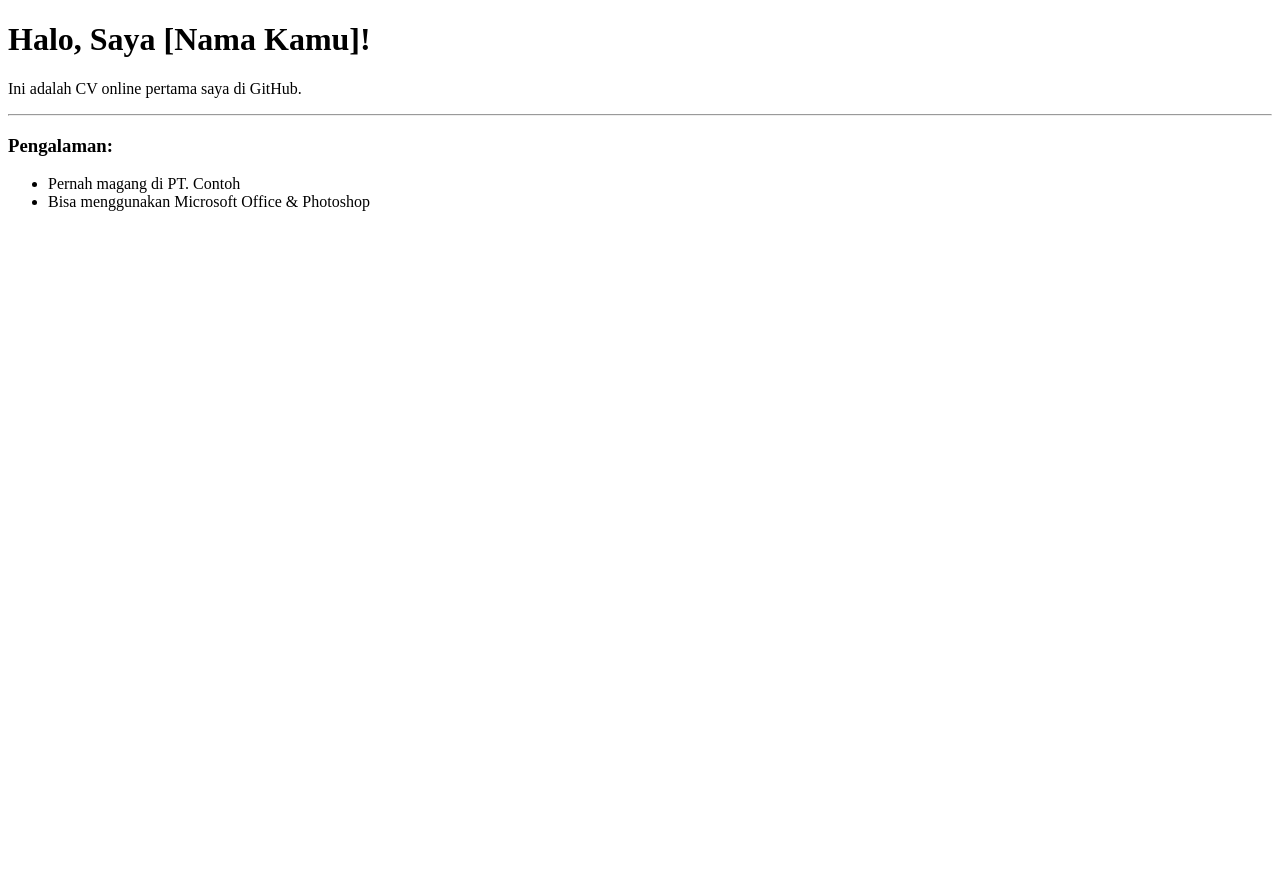
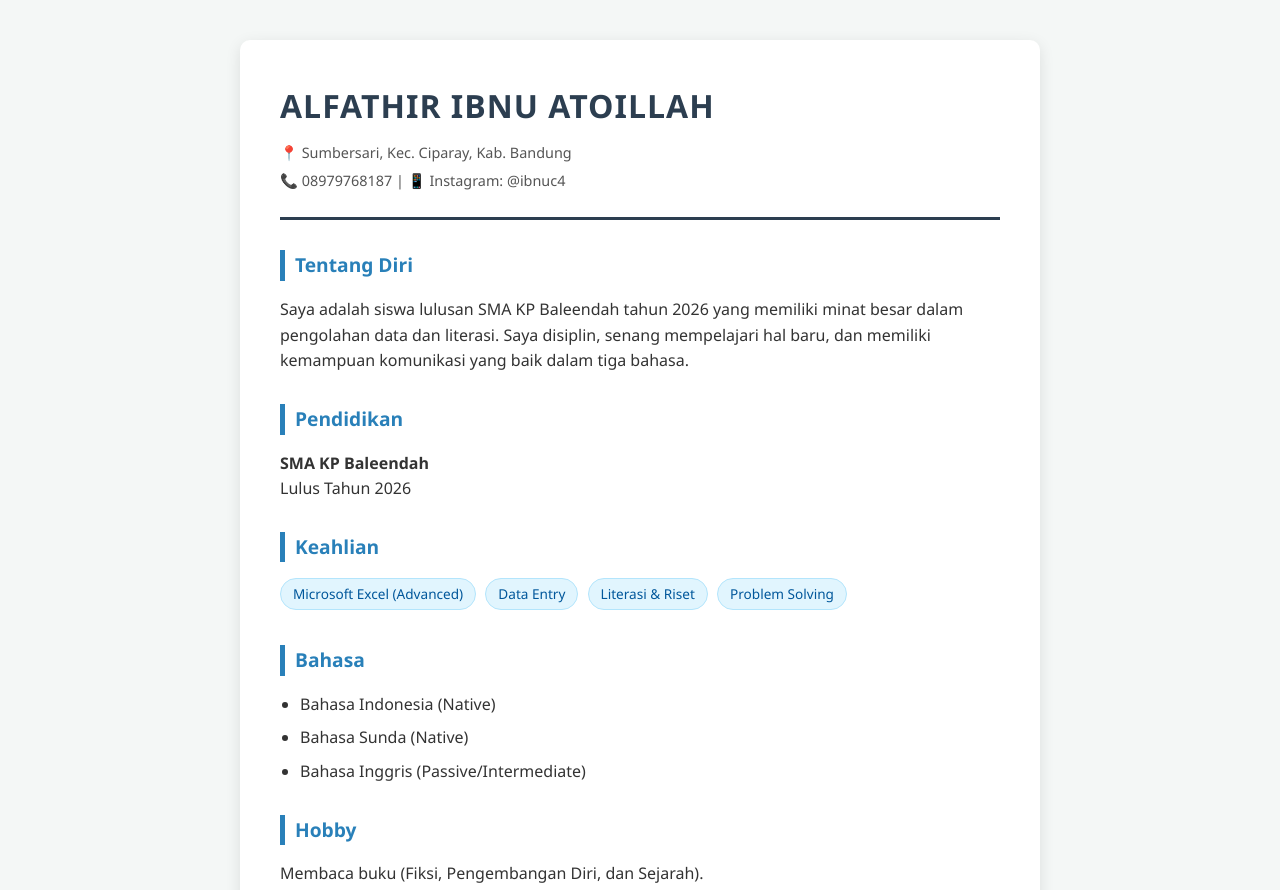
Before and after one commit to alfathiribnu/CV, a plain HTML site: page index.html in a window 1280 px wide. Shown: the top 890 px of the page. Before the commit the page ends 800 px from the top, so only its background shows below. Drawn offline with Linux system fonts and the light colour scheme.

Commit message:
Revise CV layout and content for Alfathir Ibnu Atoillah
Updated the CV with personal information, skills, and sections.

```diff
--- a/index.html
+++ b/index.html
@@ -1,16 +1,68 @@
 <!DOCTYPE html>
-<html>
+<html lang="id">
 <head>
-    <title>CV Saya</title>
+    <meta charset="UTF-8">
+    <meta name="viewport" content="width=device-width, initial-scale=1.0">
+    <title>CV - Alfathir Ibnu Atoillah</title>
+    <style>
+        body { font-family: 'Segoe UI', Tahoma, Geneva, Verdana, sans-serif; line-height: 1.6; color: #333; max-width: 800px; margin: 0 auto; padding: 40px 20px; background-color: #f4f7f6; }
+        .card { background: #fff; padding: 40px; border-radius: 10px; box-shadow: 0 4px 15px rgba(0,0,0,0.1); }
+        header { border-bottom: 3px solid #2c3e50; margin-bottom: 30px; padding-bottom: 20px; }
+        h1 { margin: 0; color: #2c3e50; text-transform: uppercase; letter-spacing: 1px; }
+        .info { color: #555; font-size: 0.9em; margin-top: 10px; }
+        h2 { color: #2980b9; border-left: 5px solid #2980b9; padding-left: 10px; margin-top: 30px; font-size: 1.2em; }
+        ul { padding-left: 20px; }
+        li { margin-bottom: 8px; }
+        .contact-item { margin-bottom: 5px; }
+        .tag { background: #e1f5fe; color: #01579b; padding: 4px 12px; border-radius: 20px; font-size: 0.85em; display: inline-block; margin-right: 5px; margin-bottom: 5px; border: 1px solid #b3e5fc; }
+    </style>
 </head>
 <body>
-    <h1>Halo, Saya [Nama Kamu]!</h1>
-    <p>Ini adalah CV online pertama saya di GitHub.</p>
-    <hr>
-    <h3>Pengalaman:</h3>
-    <ul>
-        <li>Pernah magang di PT. Contoh</li>
-        <li>Bisa menggunakan Microsoft Office & Photoshop</li>
-    </ul>
+
+<div class="card">
+    <header>
+        <h1>Alfathir Ibnu Atoillah</h1>
+        <div class="info">
+            <div class="contact-item">📍 Sumbersari, Kec. Ciparay, Kab. Bandung</div>
+            <div class="contact-item">📞 08979768187 | 📱 Instagram: @ibnuc4</div>
+        </div>
+    </header>
+
+    <section>
+        <h2>Tentang Diri</h2>
+        <p>Saya adalah siswa lulusan SMA KP Baleendah tahun 2026 yang memiliki minat besar dalam pengolahan data dan literasi. Saya disiplin, senang mempelajari hal baru, dan memiliki kemampuan komunikasi yang baik dalam tiga bahasa.</p>
+    </section>
+
+    <section>
+        <h2>Pendidikan</h2>
+        <p><strong>SMA KP Baleendah</strong><br>
+        Lulus Tahun 2026</p>
+    </section>
+
+    <section>
+        <h2>Keahlian</h2>
+        <div>
+            <span class="tag">Microsoft Excel (Advanced)</span>
+            <span class="tag">Data Entry</span>
+            <span class="tag">Literasi & Riset</span>
+            <span class="tag">Problem Solving</span>
+        </div>
+    </section>
+
+    <section>
+        <h2>Bahasa</h2>
+        <ul>
+            <li>Bahasa Indonesia (Native)</li>
+            <li>Bahasa Sunda (Native)</li>
+            <li>Bahasa Inggris (Passive/Intermediate)</li>
+        </ul>
+    </section>
+
+    <section>
+        <h2>Hobby</h2>
+        <p>Membaca buku (Fiksi, Pengembangan Diri, dan Sejarah).</p>
+    </section>
+</div>
+
 </body>
 </html>
```
